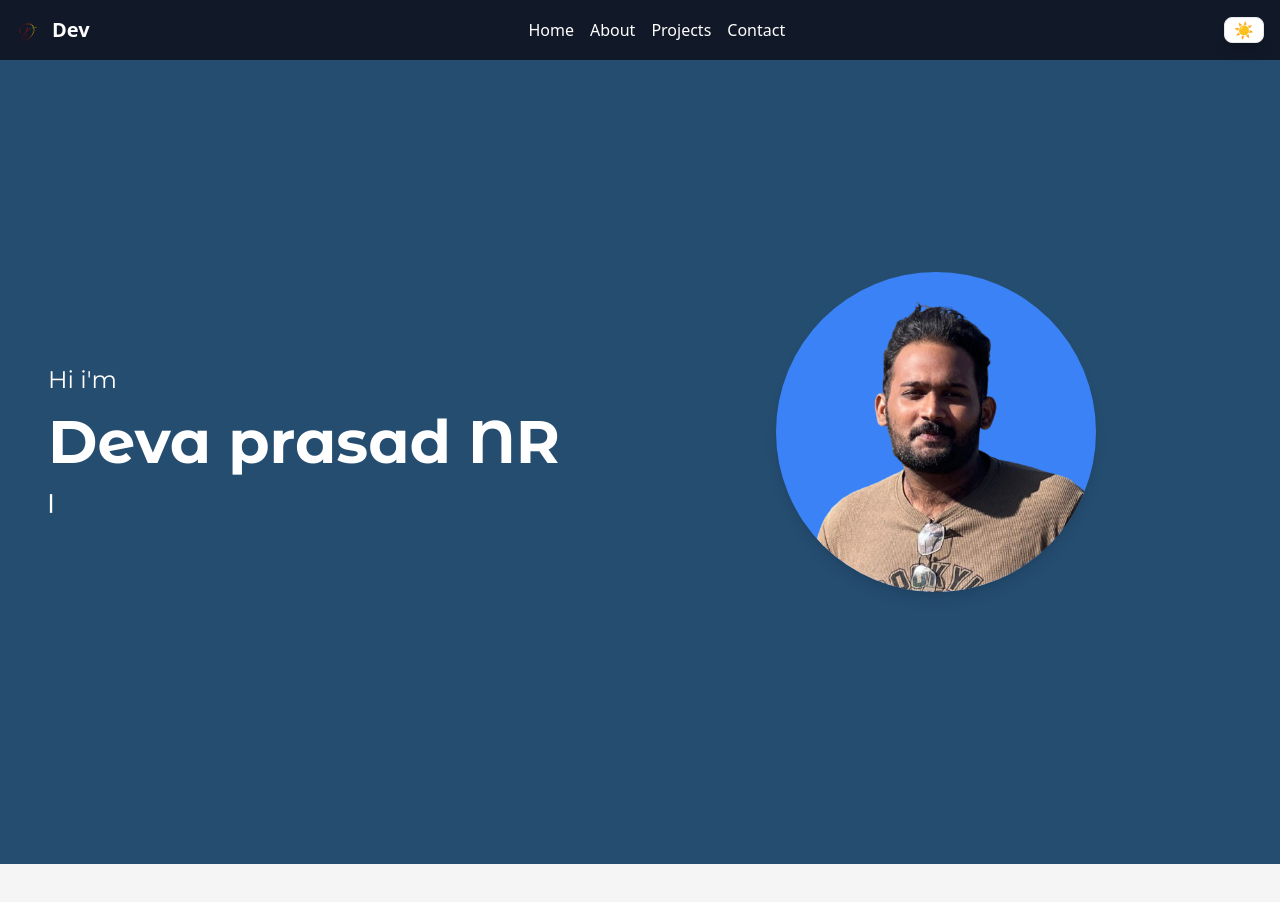
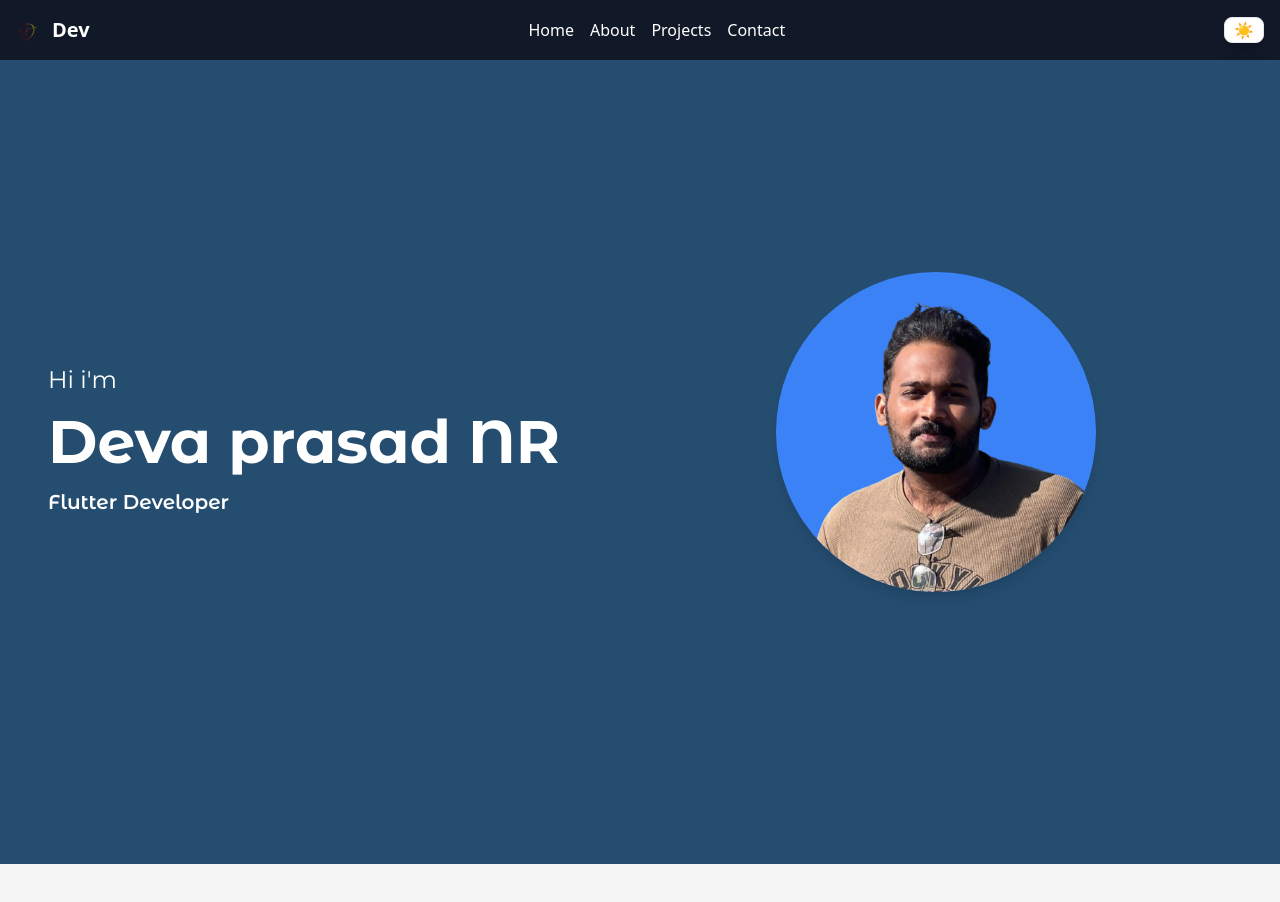
Before and after one commit to Devakrishna07/portfolio_wesite1, a React (Vite) app in the folder Frontend/: page / in a window 1280 px wide. Shown: the top 902 px of the page. Built offline with nearby package versions, Linux system fonts and the light colour scheme; a web font is replaced by a local one.

Commit message:
Update Homepage.jsx

```diff
--- a/Frontend/src/pages/Homepage.jsx
+++ b/Frontend/src/pages/Homepage.jsx
@@ -23,9 +23,9 @@ function Homepage() {
             <ReactTyped
                 strings={data.roles}
                 typeSpeed={100}
-                backSpeed={100}
+                backSpeed={50}
                 loop
-                startDelay={20000}
+                backDelay={20000}
                 className="text-xl font-semibold text-white dark:text-[#948979] "
             />
         </div>
```
